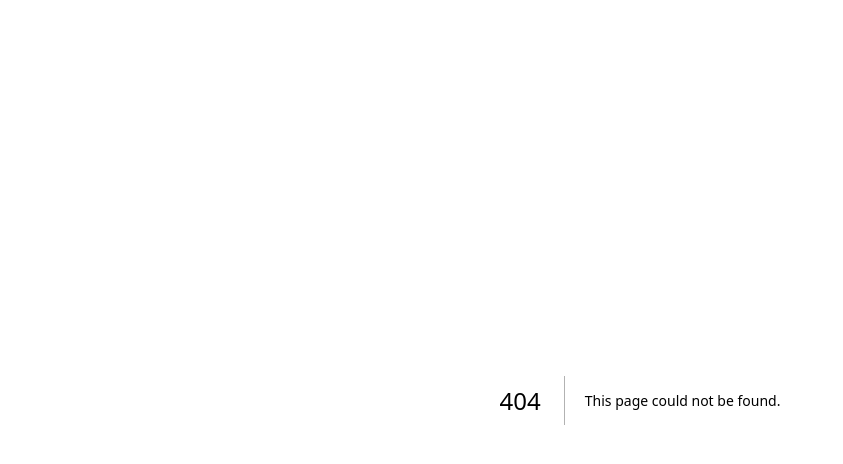
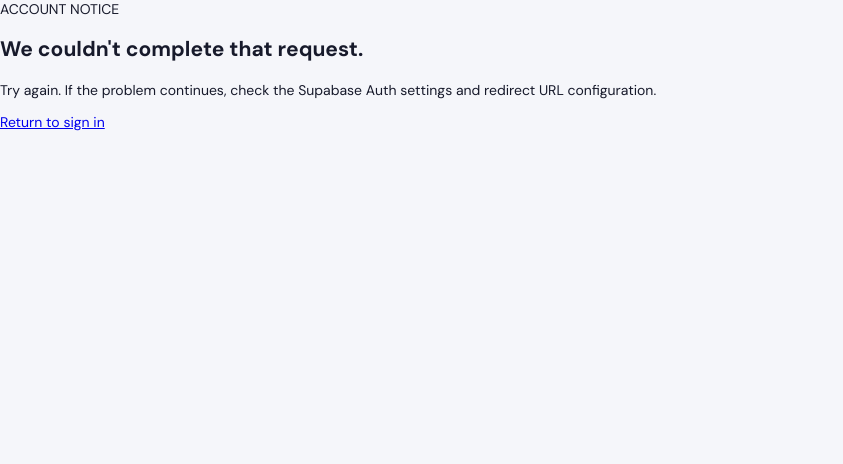
Before and after one commit to imenakingstone/ViralBatch, a Next.js app: page /error in a window 1280 px wide. Before the commit this address had no page. Shown: the top 464 px of the page, without its empty margins (0-843 px from the left). Built offline with nearby package versions, Linux system fonts and the light colour scheme.

Commit message:
Add Supabase auth foundation: src/app/error/page.tsx

```diff
--- /dev/null
+++ b/src/app/error/page.tsx
@@ -0,0 +1,5 @@
+import Link from "next/link";
+
+export default function AuthErrorPage() {
+  return <main className="auth-page"><section className="auth-card"><div className="auth-eyebrow">ACCOUNT NOTICE</div><h1>We couldn't complete that request.</h1><p className="auth-intro">Try again. If the problem continues, check the Supabase Auth settings and redirect URL configuration.</p><Link className="back-link" href="/login">Return to sign in</Link></section></main>;
+}
```
